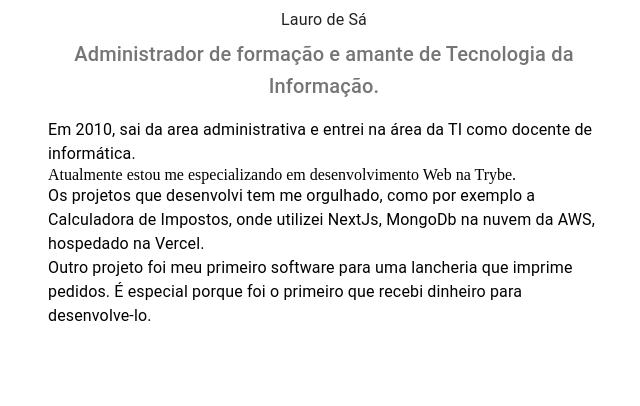
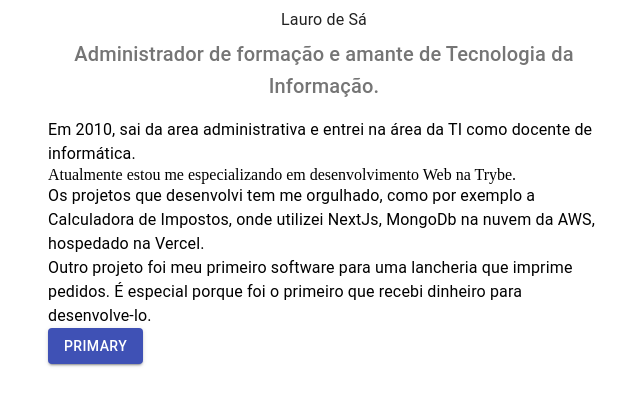
Before and after one commit to laurods/it-app, a Next.js app: page / in a window 1280 px wide. Shown: the top 406 px of the page, without its empty margins (316-956 px from the left). Built offline with nearby package versions, Linux system fonts and the light colour scheme.

Commit message:
Atualizaçoes 20012021k

```diff
--- a/components/Iam.js
+++ b/components/Iam.js
@@ -1,5 +1,6 @@
 import React from "react";
 import Typography from "@material-ui/core/Typography";
+import Button from '@material-ui/core/Button';
 function Iam() {
   return (
     <div>
@@ -29,6 +30,9 @@
         pedidos. É especial porque foi o primeiro que recebi dinheiro para
         desenvolve-lo.
       </Typography>
+      <Button variant="contained" color="primary">
+        Primary
+      </Button>
     </div>
   );
 }
```
